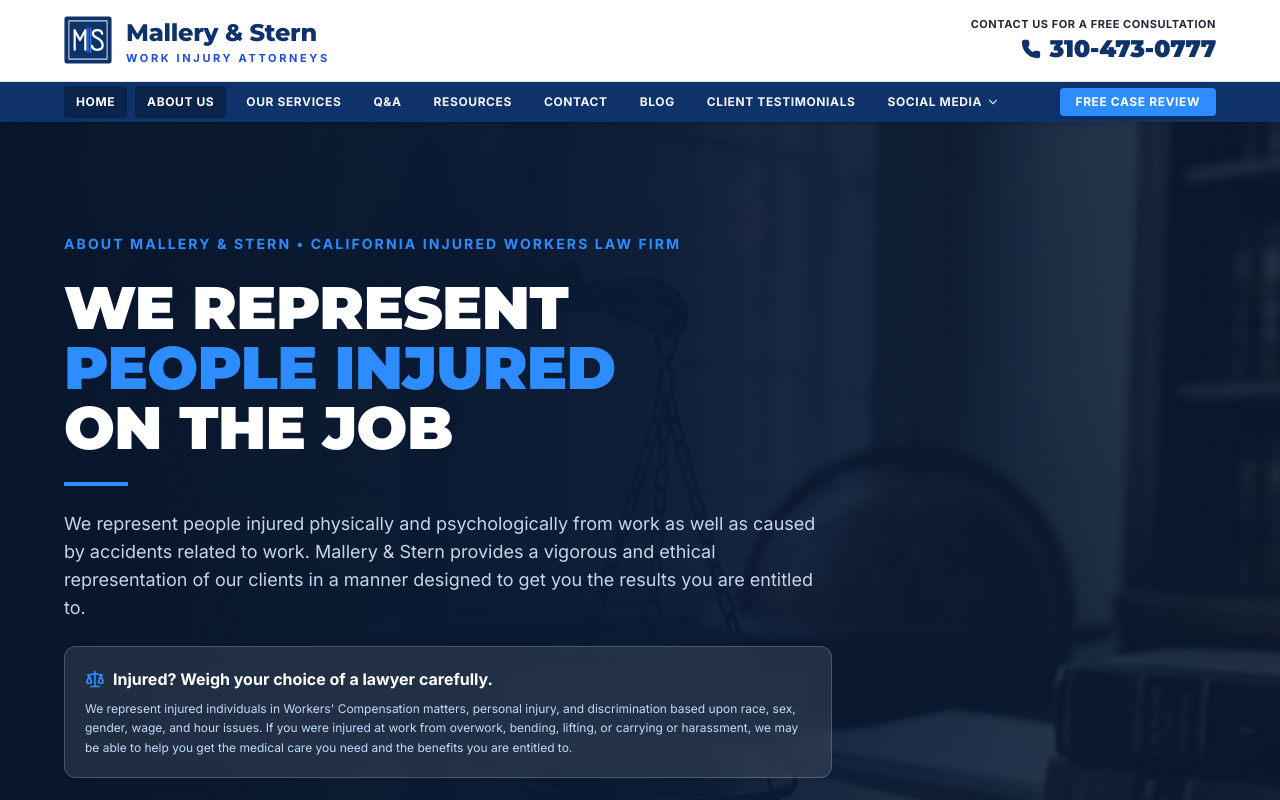
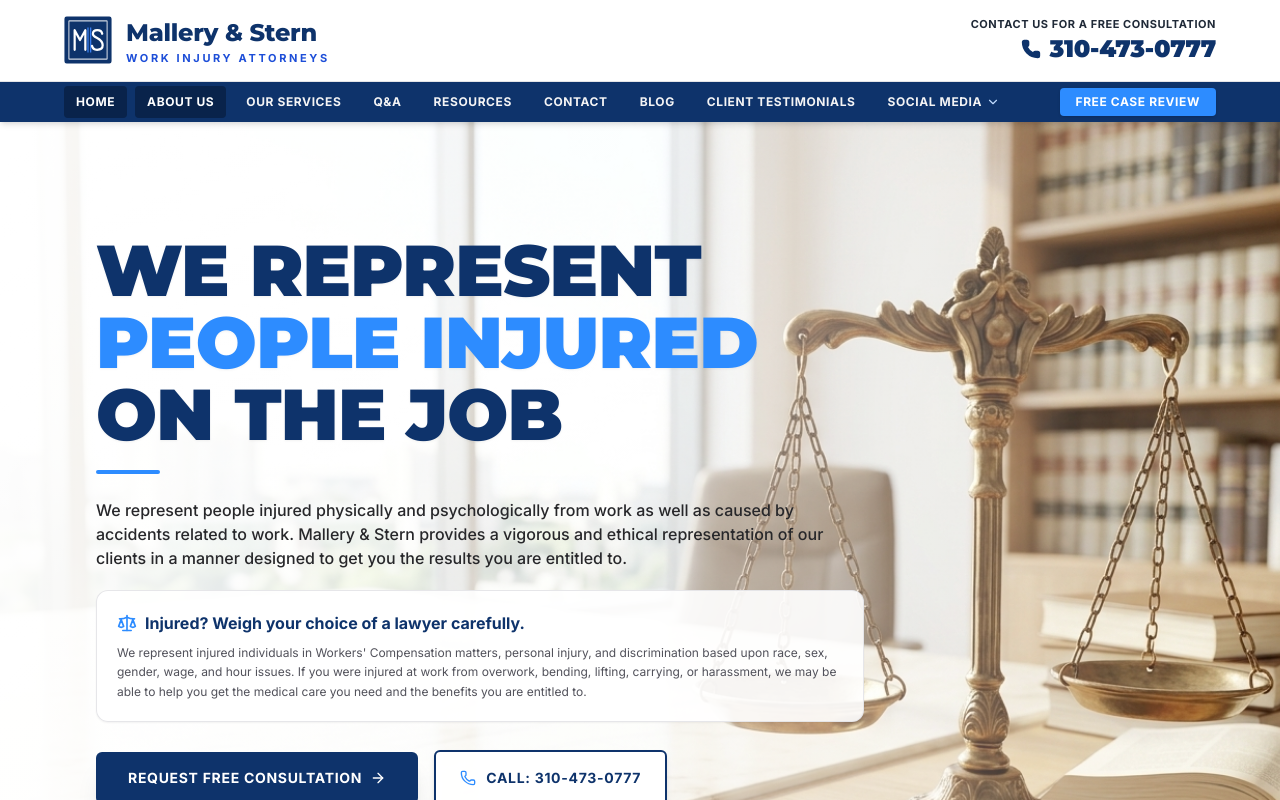
Before and after one commit to Karunesh1999/LawFirmWebsite, a React (Vite) app: page /about in a window 1280 px wide. Shown: the top 800 px of the page. Built offline with nearby package versions, Linux system fonts and the light colour scheme.

Commit message:
feat(about): align hero section layout with homepage using bright legal banner

```diff
--- a/src/pages/AboutPage.tsx
+++ b/src/pages/AboutPage.tsx
@@ -34,63 +34,78 @@ export const AboutPage: React.FC<AboutPageProps> = ({ onOpenQuote }) => {
   return (
     <div className="w-full bg-white text-[#1F2937]">
       {/* ======================================================== */}
-      {/* 1. HERO SECTION (With generated Scale of Justice background) */}
+      {/* 1. HERO SECTION (Light & Bright, Exact Alignment with HomePage) */}
       {/* ======================================================== */}
-      <section className="relative w-full py-20 lg:py-28 overflow-hidden bg-[#0A1A33] text-white">
-        {/* Scale of Justice Background Image with rich overlay */}
+      <section
+        id="about-hero"
+        className="relative w-full overflow-hidden bg-[#F8F9FA] scroll-mt-24 border-b border-zinc-200"
+      >
+        {/* Full Window Width Container (edge-to-edge matching HomePage) */}
+        <div className="relative w-full min-h-[520px] sm:min-h-[600px] md:min-h-[660px] lg:min-h-[720px] xl:min-h-[780px] flex items-center overflow-hidden">
+
+          {/* Scales of Justice Image as Light Background matching HomePage aesthetic */}
           <div className="absolute inset-0 z-0">
             <img
-            src="/scale_of_justice.jpg"
-            alt="Scales of Justice and Law Library"
-            className="w-full h-full object-cover opacity-25 object-center select-none pointer-events-none"
+              src="/about_hero_banner.jpg"
+              alt="Mallery & Stern - Scales of Justice and Law Library"
+              className="w-full h-full object-cover object-[75%_center] sm:object-[70%_center] md:object-center select-none pointer-events-none"
             />
-          <div className="absolute inset-0 bg-gradient-to-r from-[#07162C] via-[#0A1A33]/90 to-transparent"></div>
+            {/* Soft, crisp white gradient overlay on left for clean readable text matching HomePage */}
+            <div className="absolute inset-0 bg-gradient-to-r from-white/95 via-white/80 to-transparent sm:from-white/90 sm:via-white/50 sm:to-transparent lg:to-transparent pointer-events-none"></div>
           </div>
 
-        <div className="relative z-10 w-full px-4 sm:px-8 lg:px-12 xl:px-16 2xl:px-24">
-          <div className="max-w-3xl space-y-6">
-            <span className="text-xs sm:text-sm font-extrabold uppercase tracking-widest text-[#2D8CFF] block">
-              About Mallery &amp; Stern • California Injured Workers Law Firm
-            </span>
+          {/* Full-Width Content Layer (Exact Alignment to HomePage px-4 sm:px-8 lg:px-16 xl:px-24 2xl:px-32) */}
+          <div className="w-full relative z-10 px-4 sm:px-8 lg:px-16 xl:px-24 2xl:px-32 py-12 sm:py-20 lg:py-28 flex items-center">
+            <div className="w-full max-w-xl md:max-w-2xl xl:max-w-3xl space-y-4 sm:space-y-5">
 
-            <h1 className="text-3xl sm:text-5xl lg:text-6xl font-black text-white tracking-tight leading-tight uppercase font-display">
+
+              {/* Exact Tagline & Heading Style matching HomePage */}
+              <h1 className="text-2xl sm:text-4xl md:text-5xl lg:text-6xl xl:text-7xl font-black text-[#0E336B] tracking-tight uppercase leading-[1.08] sm:leading-[1.04] font-display drop-shadow-sm">
                 We Represent <br />
                 <span className="text-[#2D8CFF]">People Injured</span> <br />
                 On The Job
               </h1>
 
-            <div className="w-16 h-1 bg-[#2D8CFF]"></div>
+              {/* Accent Line matching HomePage */}
+              <div className="w-16 h-1 bg-[#2D8CFF] rounded-full"></div>
 
-            <p className="text-base sm:text-lg text-blue-100/90 leading-relaxed font-normal">
+              {/* Main Lead Paragraph */}
+              <p className="text-sm sm:text-base text-zinc-800 pt-1 leading-relaxed font-medium">
                 We represent people injured physically and psychologically from work as well as caused by accidents related to work. Mallery &amp; Stern provides a vigorous and ethical representation of our clients in a manner designed to get you the results you are entitled to.
               </p>
 
-            <div className="p-4 sm:p-5 rounded-xl bg-white/10 backdrop-blur-md border border-white/20 text-white space-y-2">
-              <p className="text-sm sm:text-base font-bold italic text-white flex items-center gap-2">
+              {/* Prominent Highlight Callout Box */}
+              <div className="p-4 sm:p-5 rounded-xl bg-white/90 border border-zinc-200/90 shadow-sm space-y-2">
+                <p className="text-sm sm:text-base font-bold italic text-[#0E336B] flex items-center gap-2">
                   <Scale className="w-5 h-5 text-[#2D8CFF] flex-shrink-0" />
                   <span>Injured? Weigh your choice of a lawyer carefully.</span>
                 </p>
-              <p className="text-xs text-blue-200 leading-relaxed">
-                We represent injured individuals in Workers' Compensation matters, personal injury, and discrimination based upon race, sex, gender, wage, and hour issues. If you were injured at work from overwork, bending, lifting, or carrying or harassment, we may be able to help you get the medical care you need and the benefits you are entitled to.
+                <p className="text-xs text-zinc-600 leading-relaxed font-normal">
+                  We represent injured individuals in Workers' Compensation matters, personal injury, and discrimination based upon race, sex, gender, wage, and hour issues. If you were injured at work from overwork, bending, lifting, carrying, or harassment, we may be able to help you get the medical care you need and the benefits you are entitled to.
                 </p>
               </div>
 
-            <div className="pt-2 flex flex-wrap items-center gap-4">
+              {/* CTA Action Buttons matching HomePage exactly */}
+              <div className="pt-2 flex flex-col sm:flex-row items-stretch sm:items-center gap-3 sm:gap-4">
                 <button
                   onClick={onOpenQuote}
-                className="bg-[#2D8CFF] hover:bg-[#1C7CEE] text-white font-extrabold text-xs uppercase tracking-wider px-8 py-4 rounded-md shadow-xl transition-all"
+                  className="bg-[#0E336B] hover:bg-[#123E80] text-white font-extrabold text-xs sm:text-sm uppercase tracking-wider px-8 py-4 rounded-md shadow-xl transition-all duration-200 active:scale-95 flex items-center justify-center gap-2"
                 >
-                Request Free Consultation
+                  <span>Request Free Consultation</span>
+                  <ArrowRight className="w-4 h-4" />
                 </button>
                 <a
                   href="tel:3104730777"
-                className="inline-flex items-center gap-2 bg-white/10 hover:bg-white/20 border border-white/30 text-white font-bold text-xs uppercase tracking-wider px-6 py-4 rounded-md transition-all"
+                  className="inline-flex items-center justify-center gap-2.5 bg-white/95 hover:bg-white border-2 border-[#0E336B] text-[#0E336B] font-extrabold text-xs sm:text-sm uppercase tracking-wider px-6 py-4 rounded-md shadow-md transition-all"
                 >
                   <Phone className="w-4 h-4 text-[#2D8CFF]" />
-                <span>Call 310-473-0777</span>
+                  <span>Call: 310-473-0777</span>
                 </a>
               </div>
+
             </div>
+          </div>
+
         </div>
       </section>
 
```
Also changed, not shown: public/about_hero_banner.jpg (added), public/scale_banner_direct.jpg (added). Lines whose indentation alone changed are shown as unchanged.
